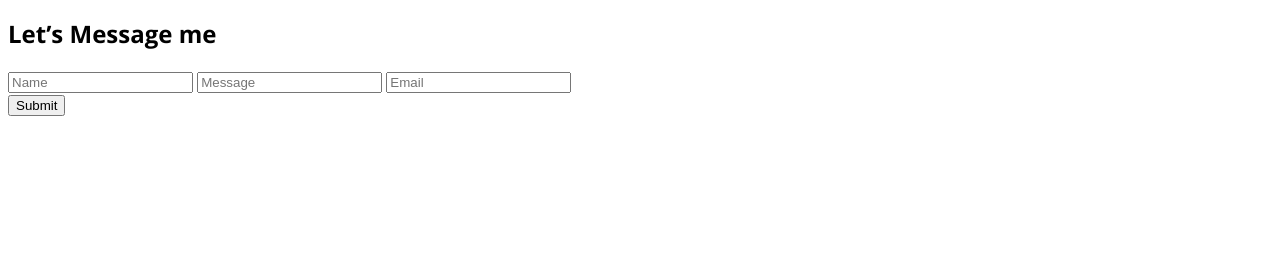
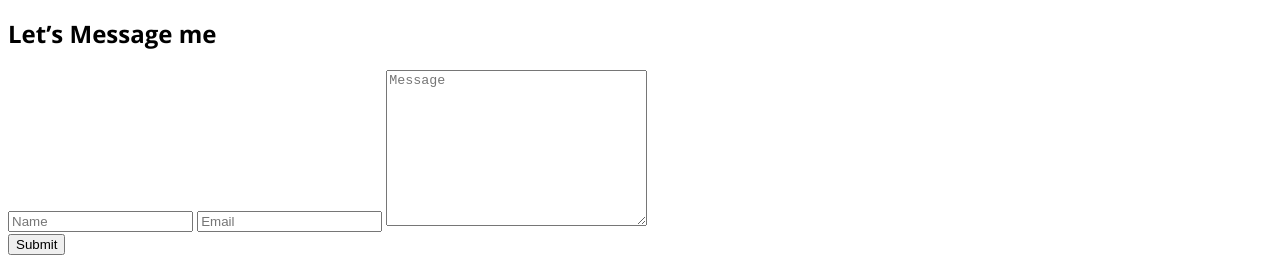
Before and after one commit to HasanCodeX/Project---Mary-Hardy-web-developer-portfolio, a plain HTML site: page index.html in a window 1280 px wide. Shown: the part 3549-3812 px from the top of the page. Before the commit the page ends 3673 px from the top, so only its background shows below. Drawn offline with nearby package versions, Linux system fonts and the light colour scheme.

Commit message:
update input and textarea...

```diff
--- a/index.html
+++ b/index.html
@@ -242,8 +242,10 @@
         <h2>Let’s Message me</h2>
         <div>
           <input type="text" placeholder="Name" />
-          <input type="text" placeholder="Message" />
           <input type="email" placeholder="Email" />
+          <textarea name="" id="" placeholder="Message" cols="30" rows="10"></textarea>
+
+
         </div>
         <div><button>Submit</button></div>
       </div>
```
